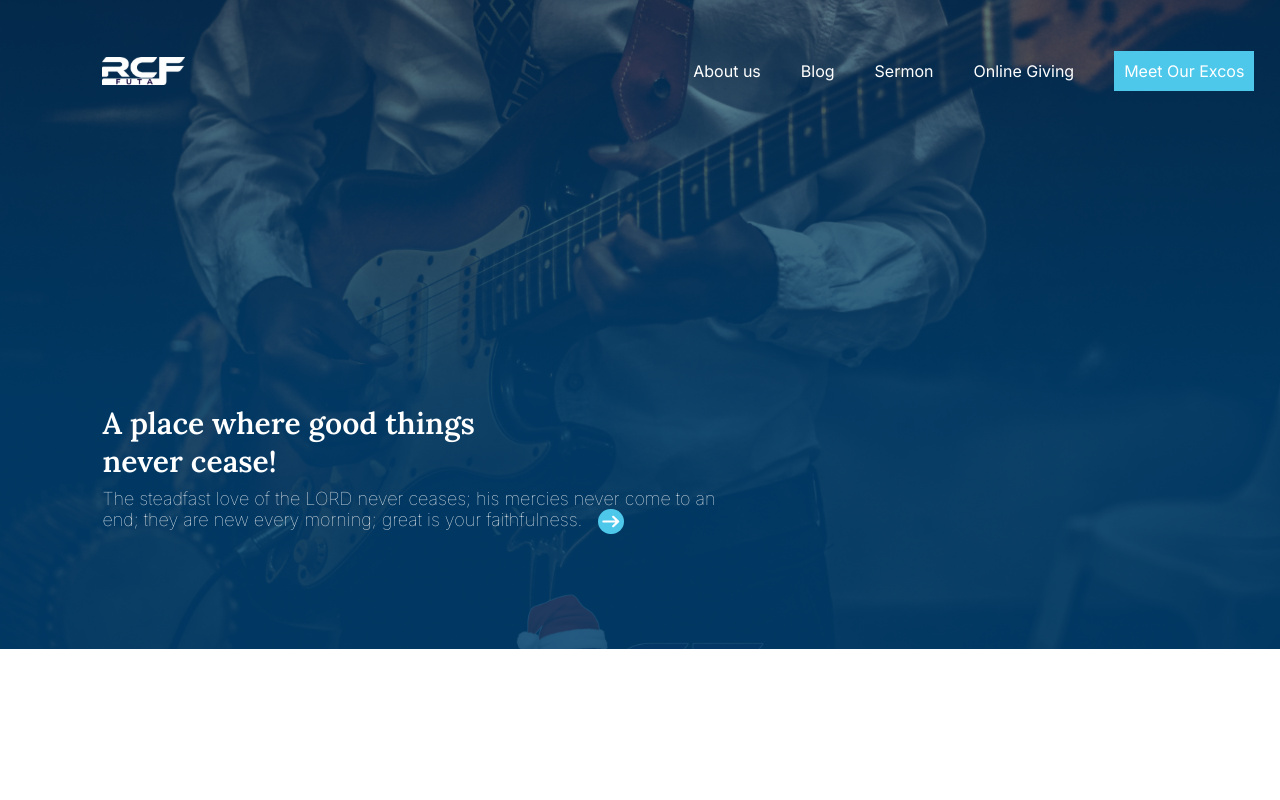
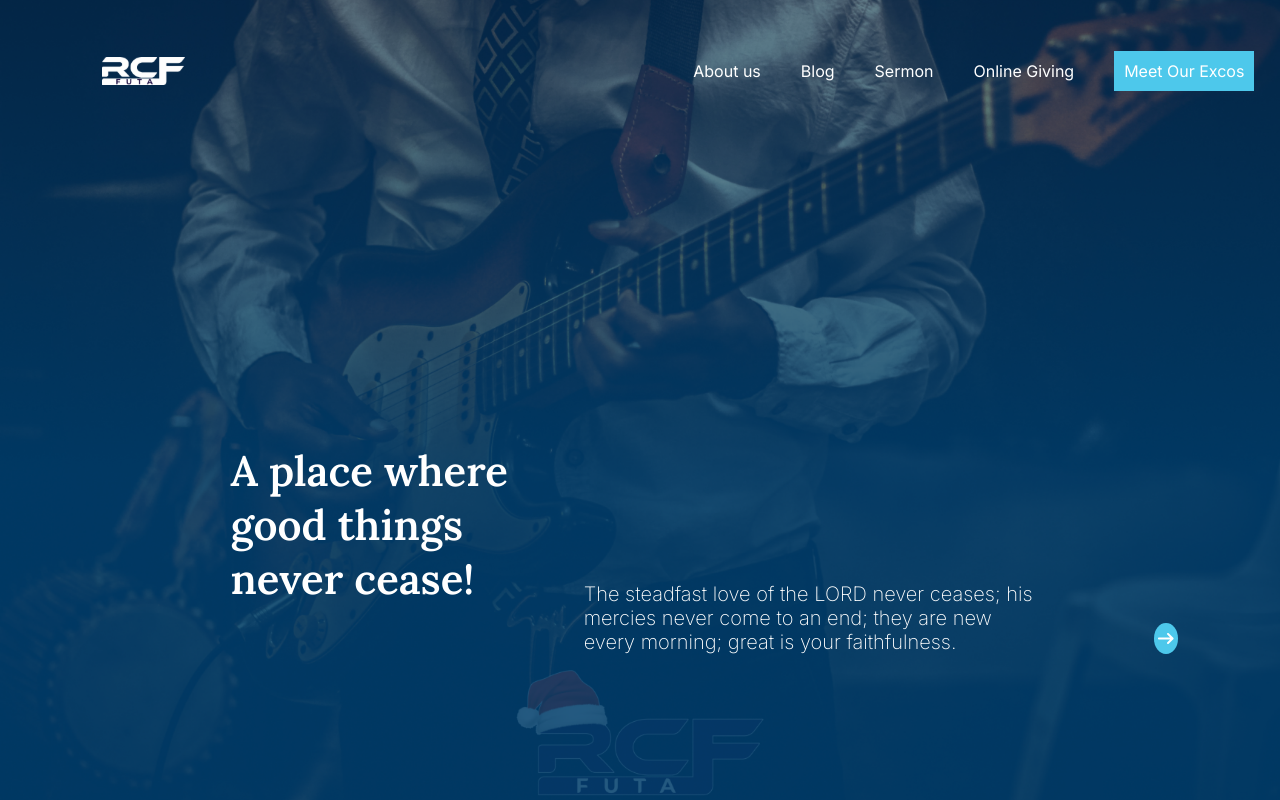
Before and after one commit to rcffuta/Rcf_frontend, a React (Create React App) app: page / in a window 1280 px wide. Built offline with nearby package versions, Linux system fonts and the light colour scheme.

Commit message:
update my code

```diff
--- a/src/Component/Slide/Slide2/Slide2.css
+++ b/src/Component/Slide/Slide2/Slide2.css
@@ -1,39 +1,45 @@
  @import url('https://fonts.googleapis.com/css2?family=Inter:wght@100;200;300;400;500;600;700;800;900&family=Lora:ital,wght@0,400;0,500;0,600;0,700;1,400;1,500;1,600;1,700&family=Poppins:ital,wght@0,100;0,200;0,300;0,400;0,500;0,600;0,800;0,900;1,100;1,200;1,300;1,400;1,500;1,600;1,700;1,800;1,900&display=swap');
 
-.Slide2 {
-
-    min-height: 649px;
+ .Slide2 {
+    width: 100vw;
+    height: 100vh;
     background-image: url("../../../Assets/Slide2.png");
-    background-position: center center;
+    background-size: cover;
     background-repeat: no-repeat;
-    background-size: cover;
+    background-position: center;
+    display: flex;
+    justify-content: space-between;
+    align-items: center;
 
 }
 .Slide2_text{
      font-family: 'Lora', serif;
     display: flex;
-    position: absolute;
     font-weight: 600;
-    font-size: 40px;
+    font-size: 42px;
     color: #FFFFFF;
-    width: 28%;
-    margin: 28% 0% 0% 14%;
+
+    width: 60%;
+    padding-top: 14rem;
+     margin: 2% 4% 0% 18%;
 
 }
 .Slide2_body{
     display: flex;
-    position: absolute;
     color: #FFFFFF;
-    width: 24%;
-    margin: 37% 0% 0% 25%;
+    margin: 34% 8% 0% -4%;
+    font-weight: 200;
+    font-size: 20px;
+
 }
+
 .Arrow{
     background-color:#4dc8eb ;
-    border-radius: 59%;
-    width: 8%;
+    border-radius: 50%;
+    width: 4%;
     display: flex;
-    position: absolute;
-    margin: 24% 0% 0% 30%;
+    margin: 7% 0% 0% 20%;
+    cursor: pointer;
 }
 @media screen and (max-width: 500px) {
    .Slide2_text{
@@ -69,27 +75,27 @@
     margin: 6% 0% 0% 31rem;
 }
 }
-@media (min-width: 901px) and (max-width:1320px){
+@media (min-width: 901px) and (max-width:1110px){
     .Slide2_text{
         margin-left: 8%;
-        font-size: 30px;
+        font-size: 34px;
         padding: 1rem 0rem 0rem 0rem;
         width: 30%;
        }
        .Slide2_body{
-        margin: 8%;
-       font-size: 18px;
+        margin: 6% 0% 0% 8%;
+       font-size: 20px;
        font-weight: 100;
-       padding:23rem 0rem 0rem 0rem;
-       width: 50%;
+       padding:23rem 0rem 4rem 0rem;
+       width: 28%;
     }
     .Arrow{
-       width: 4%;
-       margin: 6% 0% 0% 31rem;
+       width: 8%;
+       margin: 7.4rem 0% 0% 8rem;
    }
 
     }
-    @media screen and (max-width: 1110px) {
+    @media (min-width: 901px) and (max-width:1110px){
         .Arrow{
 
         }
--- a/src/index.css
+++ b/src/index.css
@@ -8,3 +8,8 @@ body {
   overflow: hidden;
   font-family: 'Inter', sans-serif;
 }
+
+p{
+  margin: 0%;
+  padding: 0%;
+}
```
Also changed, not shown: src/Component/Navbar/Navbar.css (+0 -106 lines).
